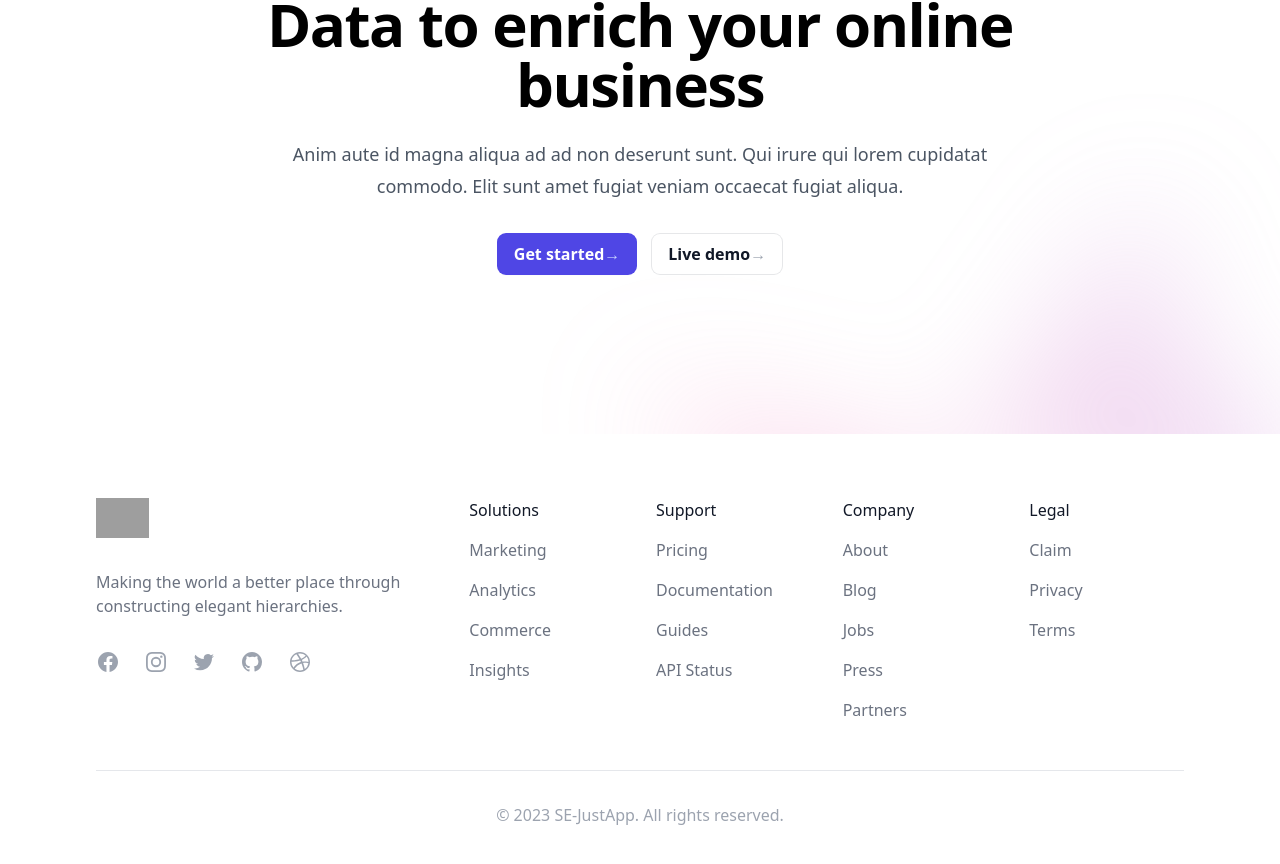
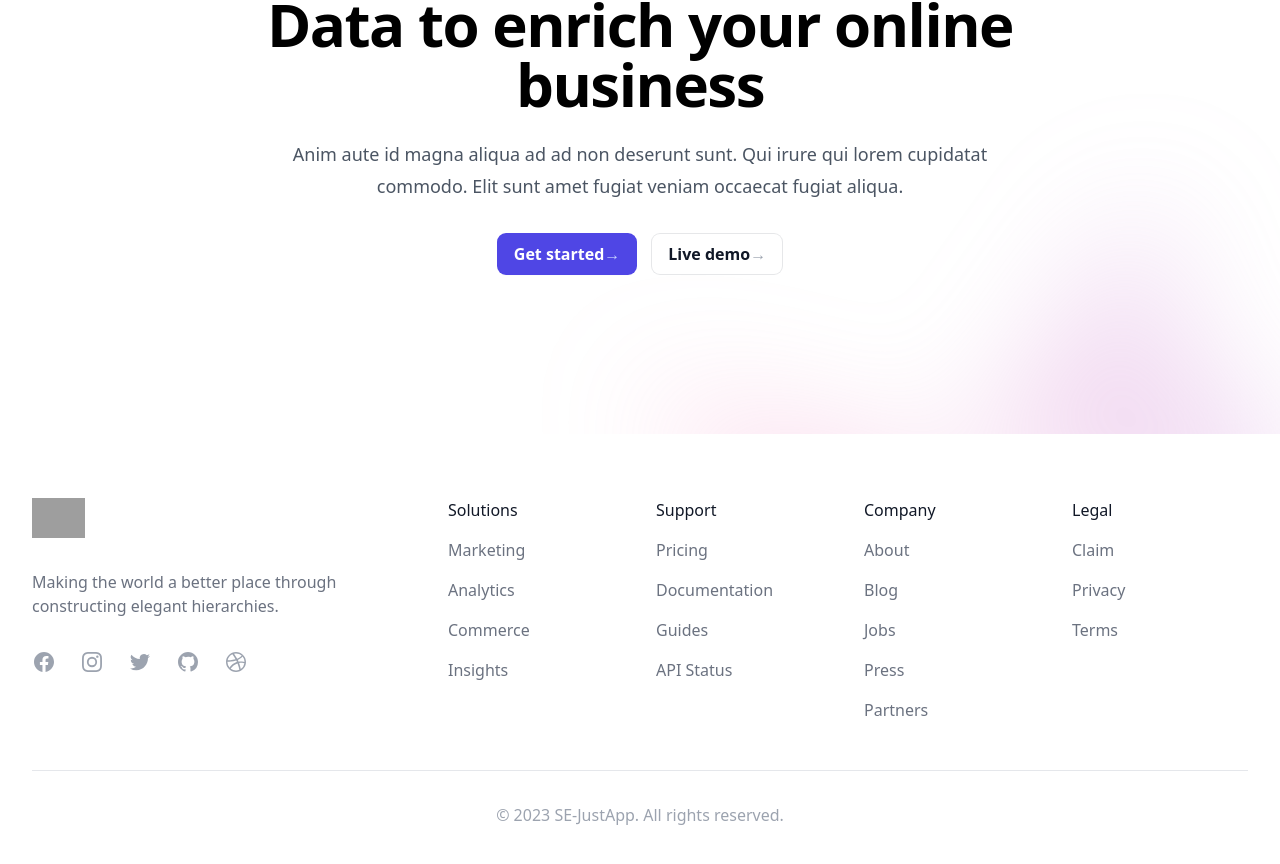
Before and after one commit to Anonimous-18/proyecto-comite, a React (Vite) app in the folder frontend/: page /home in a window 1280 px wide. Shown: the part 266-1130 px from the top of the page. Built offline with nearby package versions, Linux system fonts and the light colour scheme; grey boxes are pictures that could not be loaded.

Commit message:
modificar ancho del componente footer

```diff
--- a/frontend/src/Layout/Footer.jsx
+++ b/frontend/src/Layout/Footer.jsx
@@ -94,7 +94,7 @@ export const Footer = () => {
       <h2 id="footer-heading" className="sr-only">
         Footer
       </h2>
-      <div className="mx-auto max-w-6xl py-12 px-4 sm:px-6 lg:py-16 lg:px-8">
+      <div className="mx-auto max-w-full py-12 px-4 sm:px-6 lg:py-16 lg:px-8">
         <div className="xl:grid xl:grid-cols-3 xl:gap-8">
           <div className="space-y-8 xl:col-span-1">
             <img
```
